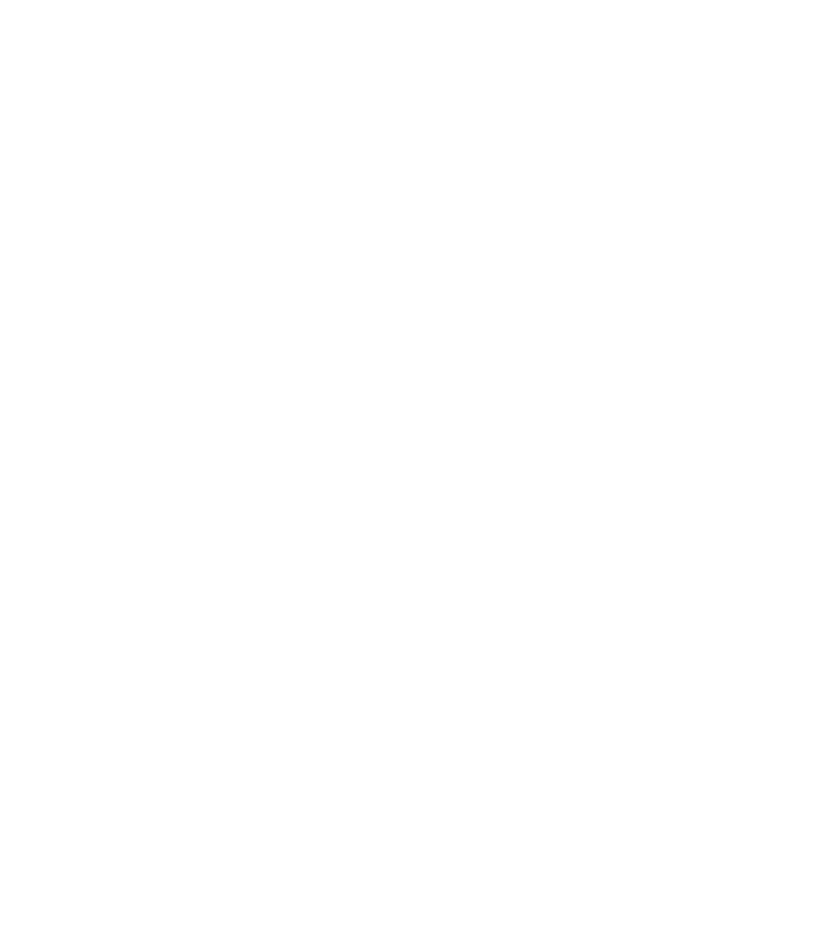
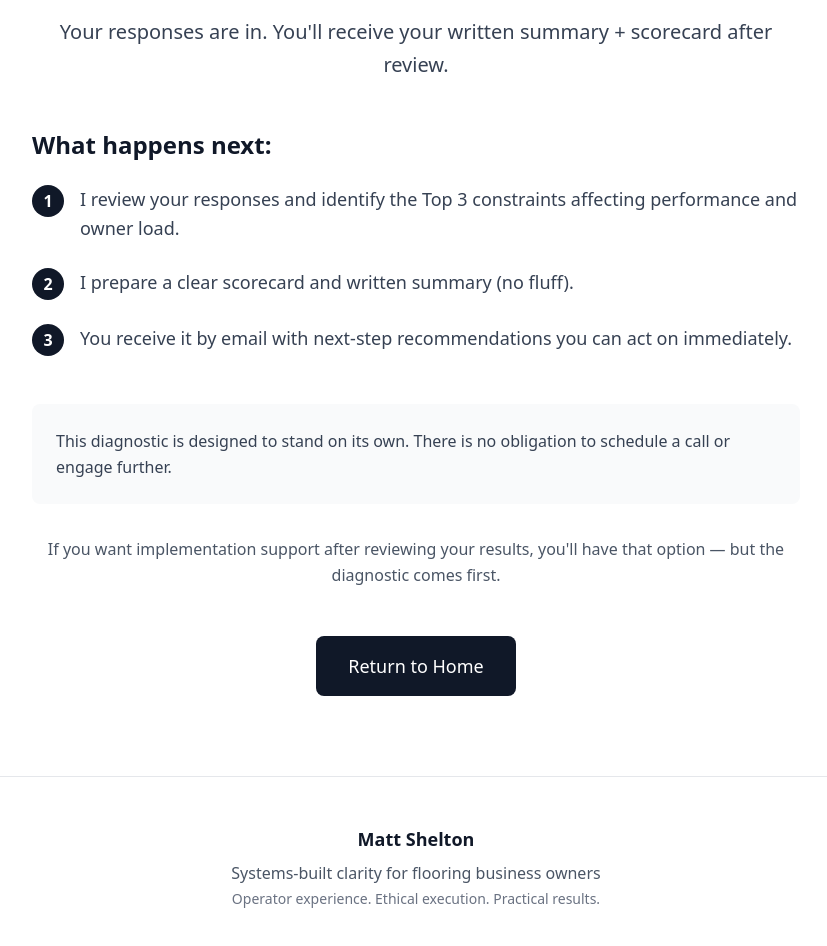
Before and after one commit to mshelton325/My-Website, a React (Vite) app: page /diagnostic/confirmation in a window 1280 px wide. Before the commit this address had no page. Shown: the part 184-1130 px from the top of the page, without its empty margins (224-1051 px from the left). Before the commit the page ends 800 px from the top, so only its background shows below. Built offline with nearby package versions, Linux system fonts and the light colour scheme.

Commit message:
Build /diagnostic and /diagnostic/confirmation pages with full copy and Google Form embed structure

```diff
--- a/src/App.jsx
+++ b/src/App.jsx
@@ -5,6 +5,7 @@ import Footer from './components/Footer';
 // NEW PUBLIC PAGES
 import Anchor from './pages/Anchor';
 import Diagnostic from './pages/Diagnostic';
+import DiagnosticConfirmation from './pages/DiagnosticConfirmation';
 
 // HIDDEN PAGES (preserved, not deleted - for future expansion)
 import Home from './pages/Home';
@@ -35,6 +36,7 @@ function App() {
           {/* NEW PUBLIC HOMEPAGE - Minimal Anchor Page (no nav/footer) */}
           <Route path="/" element={<Anchor />} />
           <Route path="/diagnostic" element={<Diagnostic />} />
+          <Route path="/diagnostic/confirmation" element={<DiagnosticConfirmation />} />
 
           {/* Standalone Product Pages - no navigation/footer */}
           <Route path="/preview-a" element={<ReviewSystemSalesPreview />} />
--- a/src/pages/Diagnostic.jsx
+++ b/src/pages/Diagnostic.jsx
@@ -1,35 +1,132 @@
+import { Link } from 'react-router-dom';
+
+/**
+ * DIAGNOSTIC PAGE
+ *
+ * ⚠️ INTERNAL NOTE:
+ * This page embeds a Google Form for the Flooring Systems Diagnostic.
+ * To update the form, replace the GOOGLE_FORM_EMBED_URL constant below.
+ */
+
+// TODO: Replace this with your actual Google Form embed URL
+// Get it from: Google Form → Send → Embed HTML → Copy the src="..." URL
+const GOOGLE_FORM_EMBED_URL = "https://docs.google.com/forms/d/e/PLACEHOLDER/viewform?embedded=true";
+
 export default function Diagnostic() {
   return (
-    <div className="min-h-screen bg-white flex items-center justify-center px-4">
-      <div className="max-w-2xl mx-auto text-center">
-        <h1 className="text-4xl font-bold text-gray-900 mb-6">
+    <div className="min-h-screen bg-white">
+      {/* HEADER SECTION */}
+      <section className="py-16 px-4">
+        <div className="max-w-3xl mx-auto">
+          <h1 className="text-4xl md:text-5xl font-bold text-gray-900 mb-6 text-center">
             Flooring Systems Diagnostic
           </h1>
 
-        <p className="text-xl text-gray-700 mb-8">
-          This diagnostic tool is currently being prepared.
+          <p className="text-xl md:text-2xl text-gray-700 mb-12 text-center leading-relaxed">
+            A structured, objective snapshot of where your operation is strong, where it's leaking margin or time, and what to fix first — without sales pressure.
           </p>
 
-        <p className="text-lg text-gray-600 mb-8">
-          For now, you can reach out directly:
+          {/* WHAT YOU'LL GET */}
+          <div className="mb-8">
+            <h2 className="text-xl font-semibold text-gray-900 mb-4">What you'll get:</h2>
+            <ul className="space-y-3">
+              <li className="flex items-start gap-3">
+                <span className="text-gray-400 mt-1">•</span>
+                <span className="text-lg text-gray-700">
+                  A simple scorecard across 5 core system areas
+                </span>
+              </li>
+              <li className="flex items-start gap-3">
+                <span className="text-gray-400 mt-1">•</span>
+                <span className="text-lg text-gray-700">
+                  Your Top 3 constraint areas (the real bottlenecks)
+                </span>
+              </li>
+              <li className="flex items-start gap-3">
+                <span className="text-gray-400 mt-1">•</span>
+                <span className="text-lg text-gray-700">
+                  A short stabilization plan: what to fix first and why
+                </span>
+              </li>
+            </ul>
+          </div>
+
+          {/* TIME + EXPECTATIONS */}
+          <div className="mb-12 p-6 bg-gray-50 rounded-lg">
+            <p className="text-base text-gray-700 leading-relaxed">
+              This takes about 20–30 minutes. Answer based on how your business actually runs today (not how you wish it ran). You'll receive a written summary + scorecard after review.
             </p>
+          </div>
 
-        <a
-          href="mailto:matt@mattshelton.co?subject=Flooring Systems Diagnostic"
-          className="inline-block bg-gray-900 text-white px-8 py-4 rounded-lg text-lg font-medium hover:bg-gray-800 transition-colors"
+          {/* START DIAGNOSTIC SECTION */}
+          <div className="text-center mb-6">
+            <h2 className="text-2xl md:text-3xl font-bold text-gray-900 mb-3">
+              Start the Diagnostic
+            </h2>
+            <p className="text-sm text-gray-500">
+              No hype. No gimmicks. No sales tactics. Just clarity.
+            </p>
+          </div>
+        </div>
+      </section>
+
+      {/* EMBEDDED GOOGLE FORM */}
+      <section className="pb-16 px-4">
+        <div className="max-w-3xl mx-auto">
+          <div className="bg-white border border-gray-200 rounded-lg shadow-sm overflow-hidden">
+            <iframe
+              src={GOOGLE_FORM_EMBED_URL}
+              width="100%"
+              height="2000"
+              frameBorder="0"
+              marginHeight="0"
+              marginWidth="0"
+              title="Flooring Systems Diagnostic Form"
+              className="w-full"
             >
-          Email: matt@mattshelton.co
-        </a>
+              Loading form...
+            </iframe>
+          </div>
 
-        <div className="mt-12">
-          <a
-            href="/"
-            className="text-gray-600 hover:text-gray-900 underline"
+          {/* POST-SUBMISSION HELPER TEXT */}
+          <div className="mt-8 text-center">
+            <p className="text-sm text-gray-600 mb-3">
+              After submitting, you'll see a confirmation message.
+            </p>
+            <Link
+              to="/diagnostic/confirmation"
+              className="text-gray-900 font-medium hover:underline"
+            >
+              Already submitted? Click here for confirmation →
+            </Link>
+          </div>
+
+          {/* BACK TO HOME */}
+          <div className="mt-8 text-center">
+            <Link
+              to="/"
+              className="text-gray-600 hover:text-gray-900 underline text-sm"
             >
               ← Back to home
-          </a>
+            </Link>
           </div>
         </div>
+      </section>
+
+      {/* FOOTER */}
+      <footer className="py-12 px-4 bg-white border-t border-gray-200">
+        <div className="max-w-3xl mx-auto text-center">
+          <p className="text-lg font-semibold text-gray-900 mb-2">
+            Matt Shelton
+          </p>
+          <p className="text-gray-600 mb-1">
+            Systems-built clarity for flooring business owners
+          </p>
+          <p className="text-sm text-gray-500">
+            Operator experience. Ethical execution. Practical results.
+          </p>
+        </div>
+      </footer>
     </div>
   );
 }
--- /dev/null
+++ b/src/pages/DiagnosticConfirmation.jsx
@@ -0,0 +1,107 @@
+import { Link } from 'react-router-dom';
+
+/**
+ * DIAGNOSTIC CONFIRMATION PAGE
+ *
+ * ⚠️ INTERNAL NOTE:
+ * This page is intentionally calm and clear. No upsells, no pressure.
+ * Purpose: Confirm submission and set clear expectations.
+ */
+
+export default function DiagnosticConfirmation() {
+  return (
+    <div className="min-h-screen bg-white">
+      {/* CONFIRMATION SECTION */}
+      <section className="py-20 px-4">
+        <div className="max-w-3xl mx-auto">
+          <h1 className="text-4xl md:text-5xl font-bold text-gray-900 mb-6 text-center">
+            Diagnostic received — thank you.
+          </h1>
+
+          <p className="text-xl text-gray-700 mb-12 text-center leading-relaxed">
+            Your responses are in. You'll receive your written summary + scorecard after review.
+          </p>
+
+          {/* WHAT HAPPENS NEXT */}
+          <div className="mb-12">
+            <h2 className="text-2xl font-semibold text-gray-900 mb-6">What happens next:</h2>
+
+            <ol className="space-y-6">
+              <li className="flex items-start gap-4">
+                <span className="flex-shrink-0 w-8 h-8 bg-gray-900 text-white rounded-full flex items-center justify-center font-semibold">
+                  1
+                </span>
+                <div>
+                  <p className="text-lg text-gray-700 leading-relaxed">
+                    I review your responses and identify the Top 3 constraints affecting performance and owner load.
+                  </p>
+                </div>
+              </li>
+
+              <li className="flex items-start gap-4">
+                <span className="flex-shrink-0 w-8 h-8 bg-gray-900 text-white rounded-full flex items-center justify-center font-semibold">
+                  2
+                </span>
+                <div>
+                  <p className="text-lg text-gray-700 leading-relaxed">
+                    I prepare a clear scorecard and written summary (no fluff).
+                  </p>
+                </div>
+              </li>
+
+              <li className="flex items-start gap-4">
+                <span className="flex-shrink-0 w-8 h-8 bg-gray-900 text-white rounded-full flex items-center justify-center font-semibold">
+                  3
+                </span>
+                <div>
+                  <p className="text-lg text-gray-700 leading-relaxed">
+                    You receive it by email with next-step recommendations you can act on immediately.
+                  </p>
+                </div>
+              </li>
+            </ol>
+          </div>
+
+          {/* BOUNDARY STATEMENT */}
+          <div className="p-6 bg-gray-50 rounded-lg mb-8">
+            <p className="text-base text-gray-700 leading-relaxed font-medium">
+              This diagnostic is designed to stand on its own. There is no obligation to schedule a call or engage further.
+            </p>
+          </div>
+
+          {/* OPTIONAL FINAL LINE */}
+          <div className="text-center mb-12">
+            <p className="text-base text-gray-600 leading-relaxed">
+              If you want implementation support after reviewing your results, you'll have that option — but the diagnostic comes first.
+            </p>
+          </div>
+
+          {/* BACK TO HOME */}
+          <div className="text-center">
+            <Link
+              to="/"
+              className="inline-block bg-gray-900 text-white px-8 py-4 rounded-lg text-lg font-medium hover:bg-gray-800 transition-colors"
+            >
+              Return to Home
+            </Link>
+          </div>
+        </div>
+      </section>
+
+      {/* FOOTER */}
+      <footer className="py-12 px-4 bg-white border-t border-gray-200">
+        <div className="max-w-3xl mx-auto text-center">
+          <p className="text-lg font-semibold text-gray-900 mb-2">
+            Matt Shelton
+          </p>
+          <p className="text-gray-600 mb-1">
+            Systems-built clarity for flooring business owners
+          </p>
+          <p className="text-sm text-gray-500">
+            Operator experience. Ethical execution. Practical results.
+          </p>
+        </div>
+      </footer>
+    </div>
+  );
+}
```
Lines whose indentation alone changed are shown as unchanged.
